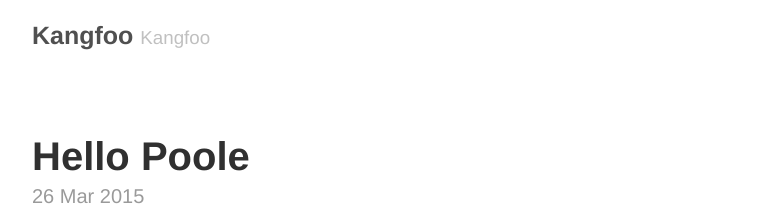
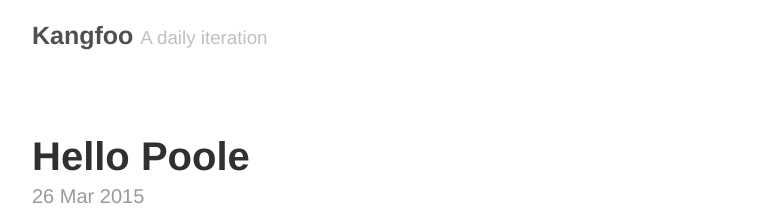
Before and after one commit to kangfoo2/kangfoo2.github.io, a Jekyll site: the page built from index.html, in a window 1280 px wide. Shown: the top 220 px of the page, without its empty margins (248-1030 px from the left). Built offline with Jekyll 4.4.1, drawn with Linux system fonts in a browser that asks for light colours; the list of posts is cut into pages by our own code.

Commit message:
Fixed the right place

```diff
--- a/_config.yml
+++ b/_config.yml
@@ -4,8 +4,8 @@ relative_permalinks: true
 
 # Setup
 title:            Kangfoo
-tagline:          Kangfoo
-url:              http://kangfoo.com
+tagline:          A daily iteration
+url:              https://kangfoo.com
 paginate:         1
 baseurl:          /
 author:
```
